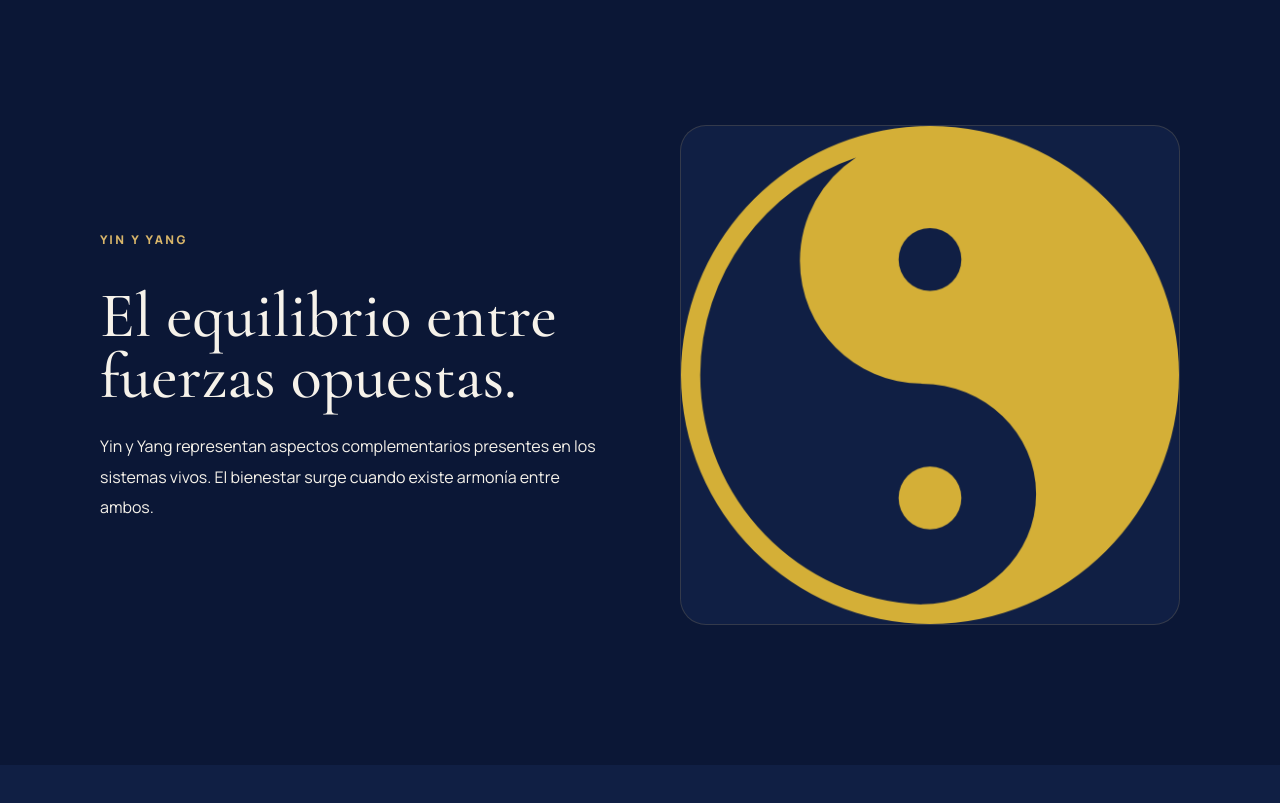
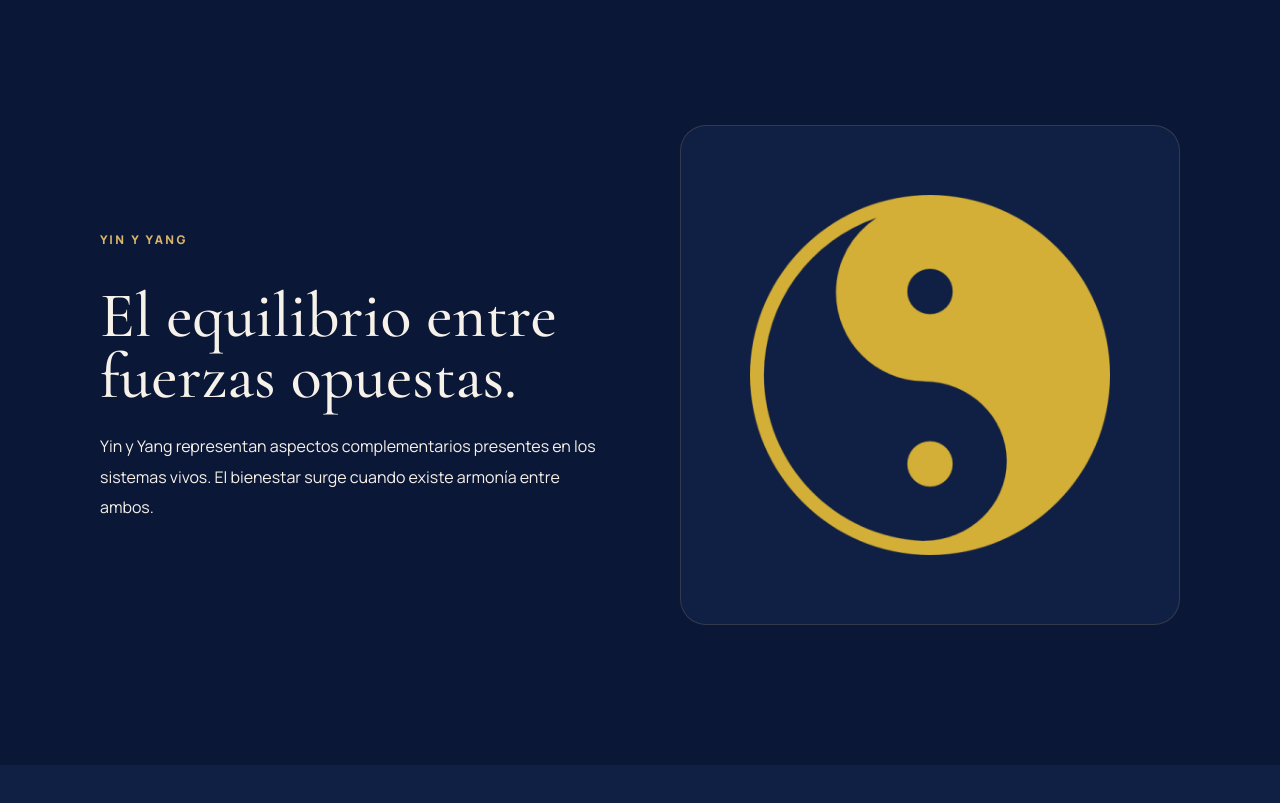
Before and after one commit to RichardPlata/guqi-website, a React (Vite) app: page /filosofia in a window 1280 px wide. Shown: the part 3380-4183 px from the top of the page. Built offline with nearby package versions, Linux system fonts and the light colour scheme.

Commit message:
Finalize GU-QI responsive, SEO and contact flow

```diff
--- a/index.html
+++ b/index.html
@@ -1,13 +1,76 @@
 <!doctype html>
-<html lang="en">
+<html lang="es-MX">
   <head>
     <meta charset="UTF-8" />
+
     <link rel="icon" type="image/svg+xml" href="/favicon.svg" />
-    <meta name="viewport" content="width=device-width, initial-scale=1.0" />
-    <title>Gu-Qi</title>
+
+    <meta
+      name="viewport"
+      content="width=device-width, initial-scale=1.0"
+    />
+
+    <meta
+      name="description"
+      content="GU-QI es un centro de medicina integrativa especializado en biomagnetoterapia, terapia fascial, Tuina, drenaje linfático y bienestar integral."
+    />
+
+    <meta
+      name="keywords"
+      content="GU-QI, biomagnetoterapia, Tuina, terapia fascial, drenaje linfático, medicina integrativa, bienestar, Toluca"
+    />
+
+    <meta name="author" content="GU-QI Wellness" />
+
+    <meta name="theme-color" content="#0B1736" />
+
+    <!-- Open Graph -->
+    <meta
+      property="og:title"
+      content="GU-QI | El custodio de tu bienestar vital"
+    />
+
+    <meta
+      property="og:description"
+      content="Centro especializado en medicina integrativa, biomagnetoterapia, Tuina, terapia fascial y bienestar."
+    />
+
+    <meta property="og:type" content="website" />
+
+    <meta property="og:locale" content="es_MX" />
+
+    <meta property="og:image" content="/hero.png" />
+
+    <!-- Twitter -->
+
+    <meta
+      name="twitter:card"
+      content="summary_large_image"
+    />
+
+    <meta
+      name="twitter:title"
+      content="GU-QI | El custodio de tu bienestar vital"
+    />
+
+    <meta
+      name="twitter:description"
+      content="Centro especializado en medicina integrativa y bienestar."
+    />
+
+    <meta
+      name="twitter:image"
+      content="/hero.png"
+    />
+
+    <title>
+      GU-QI | Medicina Integrativa y Bienestar
+    </title>
   </head>
+
   <body>
     <div id="root"></div>
+
     <script type="module" src="/src/main.jsx"></script>
   </body>
 </html>
--- a/src/index.css
+++ b/src/index.css
@@ -1048,11 +1048,34 @@ select {
   padding: 0;
 }
 
-.philosophy-media img,
-.philosophy-media video {
-  width: 100%;
-  height: 100%;
-  object-fit: cover;
+.philosophy-media img{
+    width:115%;
+    height:115%;
+    object-fit:cover;
+}
+
+.philosophy-media video{
+    width:100%;
+    height:100%;
+    object-fit:cover;
+    display:block;
+}
+
+.philosophy-media.yinyang {
+  height: auto;
+  min-height: 500px;
+  display: flex;
+  justify-content: center;
+  align-items: center;
+  padding: 56px;
+}
+
+.philosophy-media.yinyang img {
+  width: min(360px, 100%);
+  height: auto;
+  max-height: 360px;
+  object-fit: contain;
+  padding: 0;
   display: block;
 }
 
@@ -1577,6 +1600,16 @@ select {
   .footer-brand img {
     width: 74px;
   }
+
+  .philosophy-media.yinyang {
+  min-height: 340px;
+  padding: 36px;
+}
+
+.philosophy-media.yinyang img {
+  width: min(260px, 100%);
+  max-height: 260px;
+}
 }
 
 .loader-screen{
@@ -2561,4 +2594,13 @@ opacity:0;
   .footer-bottom {
     font-size: 0.72rem;
   }
-}
+  .philosophy-media.yinyang {
+  min-height: 260px;
+  padding: 28px;
+}
+
+.philosophy-media.yinyang img {
+  width: min(210px, 100%);
+  max-height: 210px;
+}
+}
--- a/src/pages/Philosophy.jsx
+++ b/src/pages/Philosophy.jsx
@@ -10,7 +10,7 @@ import metalIcon from "../assets/images/Metal.svg";
 import waterIcon from "../assets/images/Water.svg";
 
 import fasciaImage from "../assets/images/fascia-image.jpg";
-import yinYangImage from "../assets/images/ying-yang.svg";
+import yinYangImage from "../assets/images/ying-yang.png";
 
 const elements = [
   { title: "Madera", icon: woodIcon },
@@ -74,7 +74,7 @@ export default function Philosophy() {
         <section className="philosophy-block light">
           <div className="container philosophy-grid">
             <div className="philosophy-media">
-              <img src={fasciaImage} alt="Fascia abstracta" />
+              <img src={fasciaImage} alt="Terapia fascial" />
             </div>
 
             <div>
@@ -133,8 +133,8 @@ export default function Philosophy() {
               </p>
             </div>
 
-            <div className="philosophy-media">
-              <img src={yinYangImage} alt="Yin y Yang" />
+            <div className="philosophy-media yinyang">
+              <img src={yinYangImage} alt="Yin Yang" />
             </div>
           </div>
         </section>
```
Also changed, not shown: src/assets/images/ying-yang.png (added).
